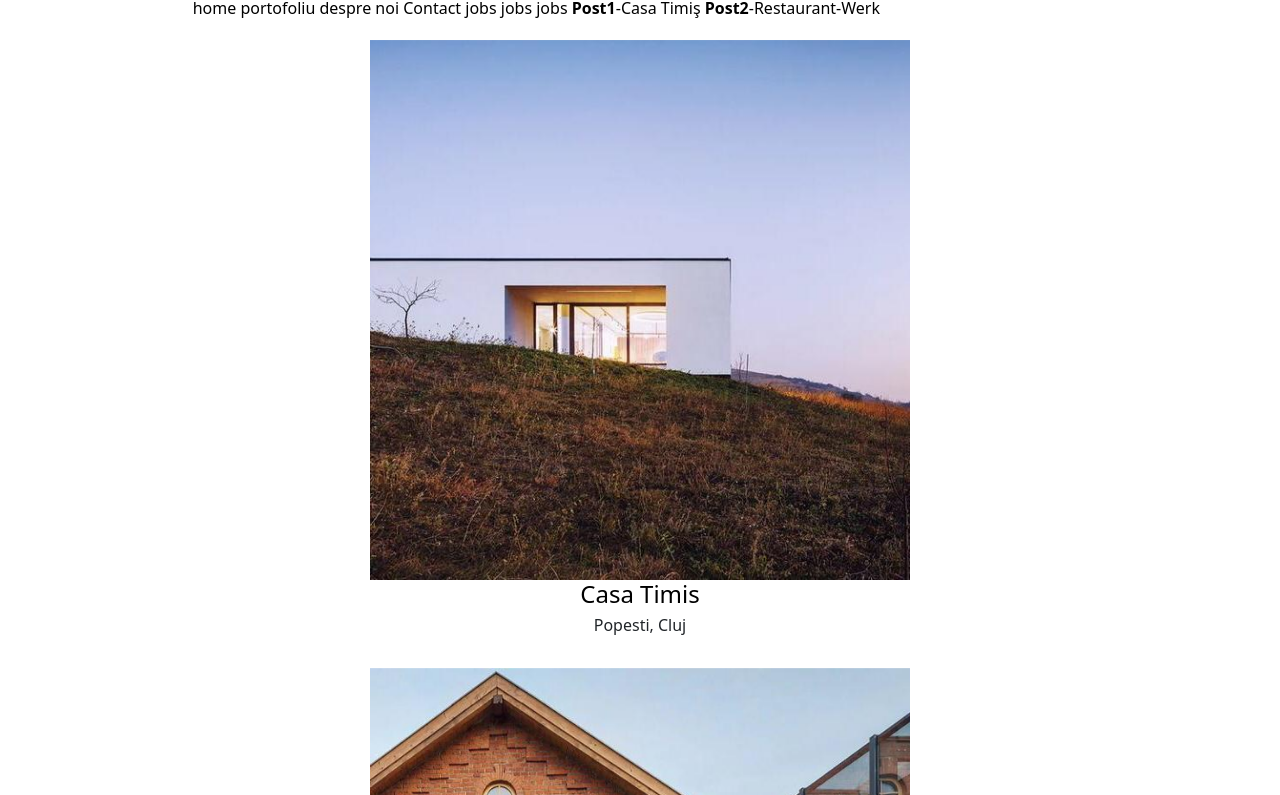
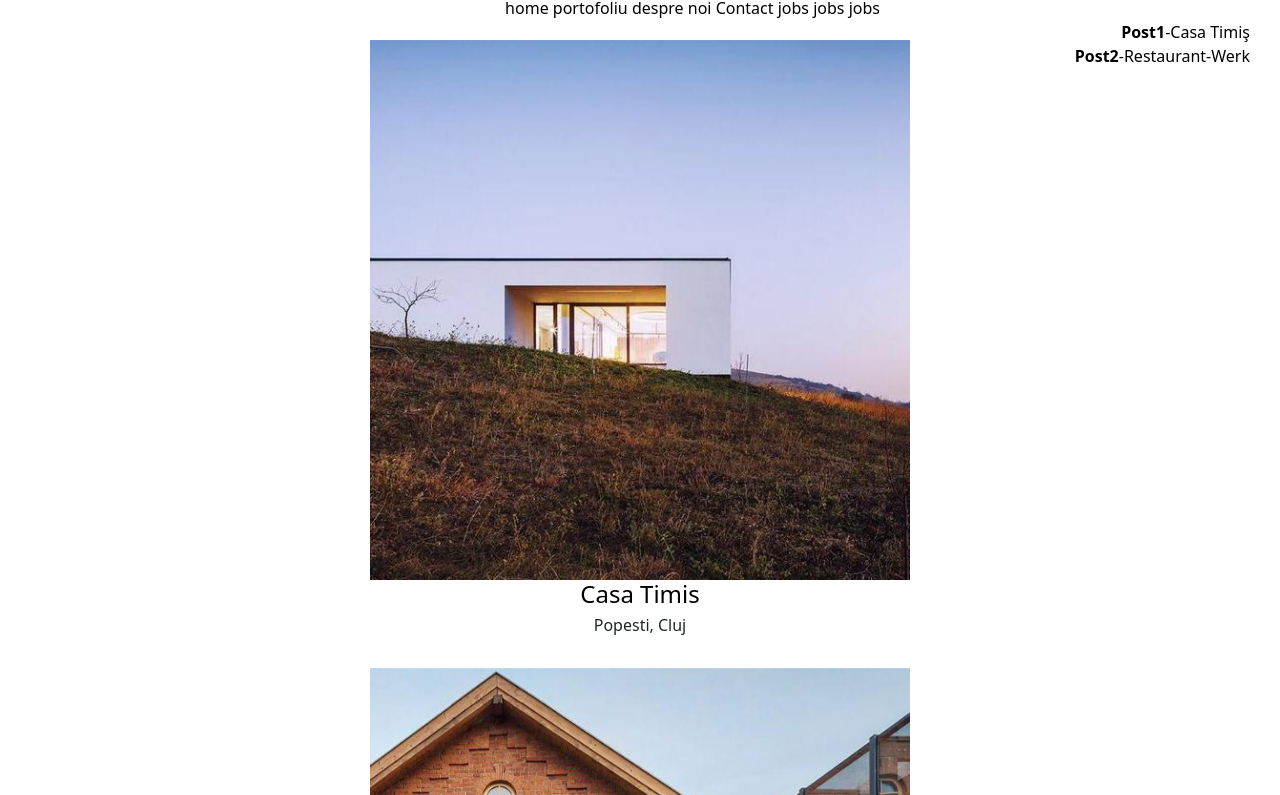
Before and after one commit to alinaanghelescua/SIIT_alina_anghelescu_2, a plain HTML site: page 02_week/home.html in a window 1280 px wide. Shown: the part 208-1003 px from the top of the page. Drawn offline with nearby package versions, Linux system fonts and the light colour scheme.

Commit message:
almost ready!

```diff
--- a/02_week/home.html
+++ b/02_week/home.html
@@ -39,9 +39,10 @@
             <a class="header_links1" href="https://www.filofisitrandafir.ro/jobs" target="_blank">jobs</a>
             <a class="header_links1" href="https://www.filofisitrandafir.ro/jobs" target="_blank">jobs</a>
 
-
-            <a class="header_links1" href="post1.html" target="post1"><b>Post1</b>-Casa Timiş</a>
-            <a class="header_links1" href="post2.html" target="post2"><b>Post2</b>-Restaurant-Werk</a>
+            <ul class="posts-list">
+            <li><a class="header_links1" href="post1.html"><b>Post1</b>-Casa Timiş</a></li>
+            <li><a class="header_links1" href="post2.html"><b>Post2</b>-Restaurant-Werk</a></li>
+            </ul>
         </div>
 
     </header>
--- a/02_week/style_home.css
+++ b/02_week/style_home.css
@@ -102,3 +102,11 @@ color:black;
 .nume_echipa:hover {
     color:rgb(119, 118, 118)
 }
+
+ul {
+    list-style: none;
+    position: absolute;
+    right:30px ;
+}
+
+p { font-family: helvetica; }
```
